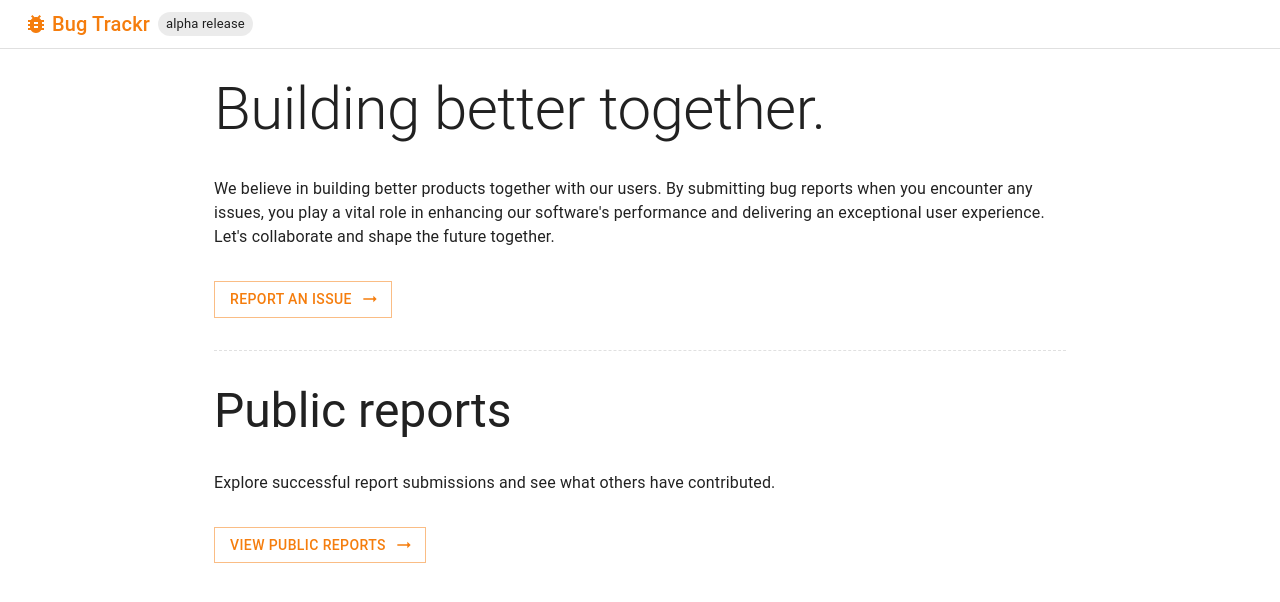
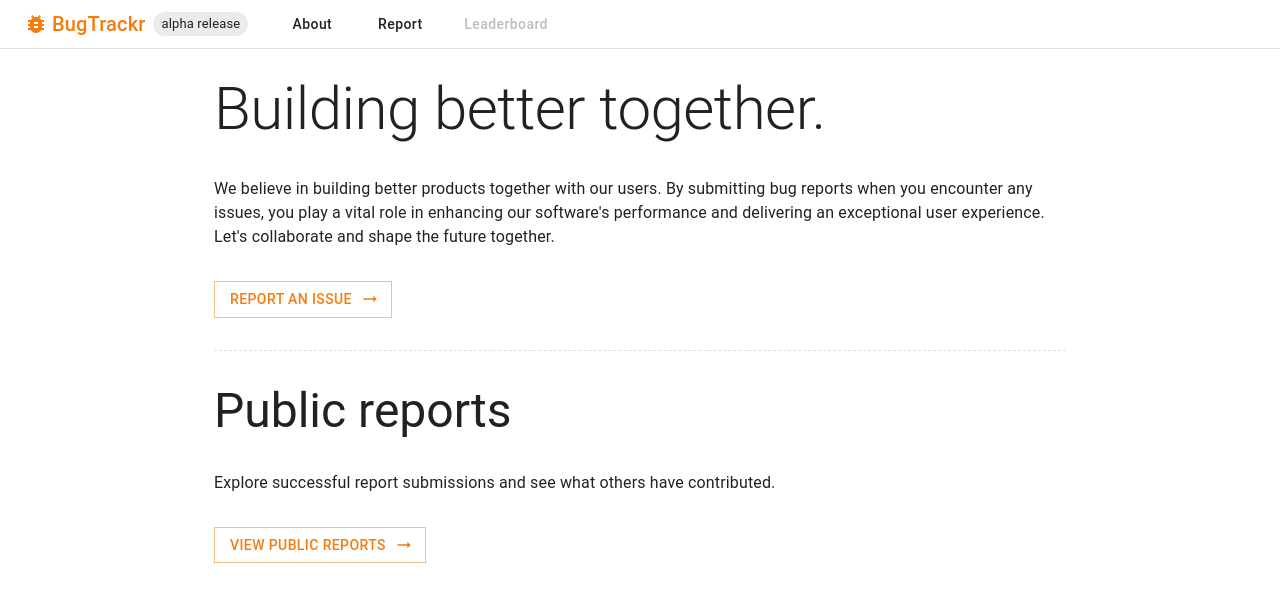
Before and after one commit to adenchua/bug-tracker, a React app in the folder frontend/: page / in a window 1280 px wide. Shown: the top 602 px of the page. Built offline with nearby package versions, Linux system fonts and the light colour scheme.

Commit message:
add basic navigation

```diff
--- a/frontend/src/App.tsx
+++ b/frontend/src/App.tsx
@@ -1,5 +1,11 @@
 import { ThemeProvider, createTheme } from "@mui/material/styles";
 import CssBaseline from "@mui/material/CssBaseline";
+import {
+  createBrowserRouter,
+  createRoutesFromElements,
+  Route,
+  RouterProvider,
+} from "react-router-dom";
 
 import LandingPage from "./pages/LandingPage";
 
@@ -24,11 +30,21 @@ const theme = createTheme({
   },
 });
 
+const router = createBrowserRouter(
+  createRoutesFromElements(
+    <Route path="/" element={<LandingPage />}>
+      <Route index path="about" element={<LandingPage />} />
+      <Route index path="report" element={<LandingPage />} />
+      <Route index path="leaderboard" element={<LandingPage />} />
+    </Route>,
+  ),
+);
+
 function App(): JSX.Element {
   return (
     <ThemeProvider theme={theme}>
       <CssBaseline />
-      <LandingPage />
+      <RouterProvider router={router} />
     </ThemeProvider>
   );
 }
--- a/frontend/src/components/NavigationBar.tsx
+++ b/frontend/src/components/NavigationBar.tsx
@@ -1,11 +1,16 @@
 import AppBar from "@mui/material/AppBar";
+import Box from "@mui/material/Box";
 import Chip from "@mui/material/Chip";
 import Toolbar from "@mui/material/Toolbar";
 import Typography from "@mui/material/Typography";
+import { useLocation } from "react-router-dom";
 
 import BugIcon from "../icons/BugIcon";
+import NavigationLink from "./NavigationLink";
 
 function NavigationBar(): JSX.Element {
+  const { pathname } = useLocation();
+
   return (
     <AppBar
       position="static"
@@ -16,9 +21,19 @@ function NavigationBar(): JSX.Element {
       <Toolbar variant="dense">
         <BugIcon color="primary" />
         <Typography variant="h6" component="div" color="primary.main" sx={{ ml: 0.5 }}>
-          Bug Trackr
+          BugTrackr
         </Typography>
         <Chip size="small" label="alpha release" sx={{ ml: 1 }} />
+        <Box display="flex" flexGrow={1} gap={3} sx={{ ml: 4 }}>
+          <NavigationLink text="About" linkTo="/about" isActive={pathname === "/about"} />
+          <NavigationLink text="Report" linkTo="/report" isActive={pathname === "/report"} />
+          <NavigationLink
+            text="Leaderboard"
+            linkTo="/leaderboard"
+            isActive={pathname === "/leaderboard"}
+            isDisabled
+          />
+        </Box>
       </Toolbar>
     </AppBar>
   );
--- /dev/null
+++ b/frontend/src/components/NavigationLink.tsx
@@ -0,0 +1,56 @@
+import Box from "@mui/material/Box";
+import Button from "@mui/material/Button";
+import { Link } from "react-router-dom";
+
+interface NavigationLinkProps {
+  text: string;
+  linkTo: string;
+  isActive: boolean;
+  isDisabled?: boolean;
+}
+
+function NavigationLink(props: NavigationLinkProps): JSX.Element {
+  const { text, linkTo, isActive, isDisabled } = props;
+
+  return (
+    <Box sx={{ position: "relative" }}>
+      <Button
+        sx={{
+          color: isActive ? "primary.main" : "inherit",
+          textDecoration: "none",
+          textTransform: "none",
+          "&:hover": {
+            color: isActive ? "primary.light" : "primary.main",
+            background: "transparent",
+          },
+        }}
+        variant="text"
+        component={Link}
+        to={linkTo}
+        disableRipple
+        disableFocusRipple
+        disableTouchRipple
+        disabled={isDisabled}
+      >
+        {text}
+      </Button>
+      {isActive && (
+        <Box
+          sx={{
+            border: "1px solid",
+            borderColor: "primary.main",
+            position: "absolute",
+            bottom: "-7px",
+            width: "100%",
+          }}
+        />
+      )}
+    </Box>
+  );
+}
+
+NavigationLink.defaultProps = {
+  isDisabled: false,
+};
+
+export default NavigationLink;
```
